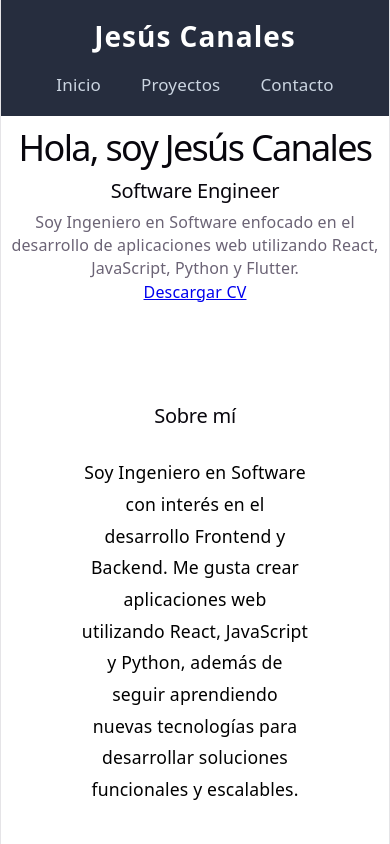
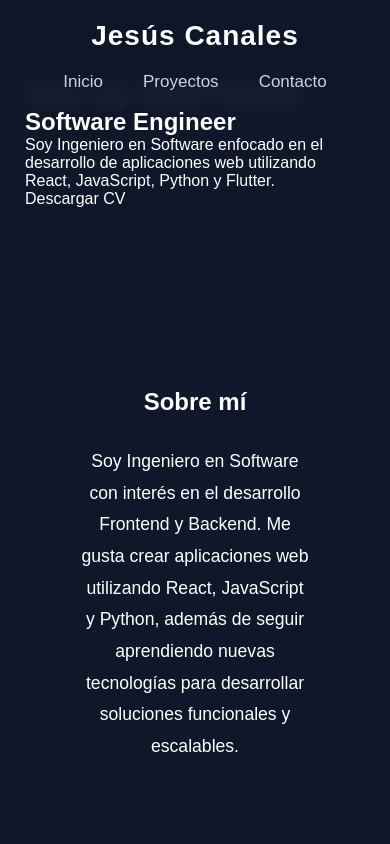
Before and after one commit to JesusCanales02/Portafolio, a React (Vite) app: page / in a window 390 px wide. Shown: the top 844 px of the page. Built offline with nearby package versions, Linux system fonts and the light colour scheme.

Commit message:
Css de nuevo

```diff
--- a/package.json
+++ b/package.json
@@ -10,6 +10,7 @@
     "preview": "vite preview"
   },
   "dependencies": {
+    "lucide-react": "^1.28.0",
     "react": "^19.2.8",
     "react-dom": "^19.2.8"
   },
--- a/src/App.css
+++ b/src/App.css
@@ -1,184 +1,15 @@
-.counter {
-  font-size: 16px;
-  padding: 5px 10px;
-  border-radius: 5px;
-  color: var(--accent);
-  background: var(--accent-bg);
-  border: 2px solid transparent;
-  transition: border-color 0.3s;
-  margin-bottom: 24px;
+section{
 
-  &:hover {
-    border-color: var(--accent-border);
-  }
-  &:focus-visible {
-    outline: 2px solid var(--accent);
-    outline-offset: 2px;
-  }
+    padding:100px 80px;
+
 }
 
-.hero {
-  position: relative;
+@media (max-width:768px){
 
-  .base,
-  .framework,
-  .vite {
-    inset-inline: 0;
-    margin: 0 auto;
-  }
+    section{
 
-  .base {
-    width: 170px;
-    position: relative;
-    z-index: 0;
-  }
+        padding:80px 25px;
 
-  .framework,
-  .vite {
-    position: absolute;
-  }
-
-  .framework {
-    z-index: 1;
-    top: 34px;
-    height: 28px;
-    transform: perspective(2000px) rotateZ(300deg) rotateX(44deg) rotateY(39deg)
-      scale(1.4);
-  }
-
-  .vite {
-    z-index: 0;
-    top: 107px;
-    height: 26px;
-    width: auto;
-    transform: perspective(2000px) rotateZ(300deg) rotateX(40deg) rotateY(39deg)
-      scale(0.8);
-  }
-}
-
-#center {
-  display: flex;
-  flex-direction: column;
-  gap: 25px;
-  place-content: center;
-  place-items: center;
-  flex-grow: 1;
-
-  @media (max-width: 1024px) {
-    padding: 32px 20px 24px;
-    gap: 18px;
-  }
-}
-
-#next-steps {
-  display: flex;
-  border-top: 1px solid var(--border);
-  text-align: left;
-
-  & > div {
-    flex: 1 1 0;
-    padding: 32px;
-    @media (max-width: 1024px) {
-      padding: 24px 20px;
-    }
-  }
-
-  .icon {
-    margin-bottom: 16px;
-    width: 22px;
-    height: 22px;
-  }
-
-  @media (max-width: 1024px) {
-    flex-direction: column;
-    text-align: center;
-  }
-}
-
-#docs {
-  border-right: 1px solid var(--border);
-
-  @media (max-width: 1024px) {
-    border-right: none;
-    border-bottom: 1px solid var(--border);
-  }
-}
-
-#next-steps ul {
-  list-style: none;
-  padding: 0;
-  display: flex;
-  gap: 8px;
-  margin: 32px 0 0;
-
-  .logo {
-    height: 18px;
-  }
-
-  a {
-    color: var(--text-h);
-    font-size: 16px;
-    border-radius: 6px;
-    background: var(--social-bg);
-    display: flex;
-    padding: 6px 12px;
-    align-items: center;
-    gap: 8px;
-    text-decoration: none;
-    transition: box-shadow 0.3s;
-
-    &:hover {
-      box-shadow: var(--shadow);
-    }
-    .button-icon {
-      height: 18px;
-      width: 18px;
-    }
-  }
-
-  @media (max-width: 1024px) {
-    margin-top: 20px;
-    flex-wrap: wrap;
-    justify-content: center;
-
-    li {
-      flex: 1 1 calc(50% - 8px);
     }
 
-    a {
-      width: 100%;
-      justify-content: center;
-      box-sizing: border-box;
-    }
-  }
 }
-
-#spacer {
-  height: 88px;
-  border-top: 1px solid var(--border);
-  @media (max-width: 1024px) {
-    height: 48px;
-  }
-}
-
-.ticks {
-  position: relative;
-  width: 100%;
-
-  &::before,
-  &::after {
-    content: '';
-    position: absolute;
-    top: -4.5px;
-    border: 5px solid transparent;
-  }
-
-  &::before {
-    left: 0;
-    border-left-color: var(--border);
-  }
-  &::after {
-    right: 0;
-    border-right-color: var(--border);
-  }
-}
--- a/src/componentes/About/About.css
+++ b/src/componentes/About/About.css
@@ -12,11 +12,11 @@
 
     margin:30px auto 0;
 
-    color:#cbd5e1;
+    color:white;
 
     line-height:1.8;
 
     font-size:1.1rem;
-    color: black;
+    color: white;
 
 }
--- a/src/componentes/Contact/Contact.css
+++ b/src/componentes/Contact/Contact.css
@@ -8,7 +8,7 @@
 
 .contact p{
 
-    color:#cbd5e1;
+    color:white;
 
     margin:15px 0;
 
--- a/src/componentes/Hero/Hero.css
+++ b/src/componentes/Hero/Hero.css
@@ -1,6 +1,6 @@
 .hero{
 
-    min-height:100vh;
+    min-height:90vh;
 
     display:flex;
 
@@ -42,7 +42,7 @@
 
 .hero h2{
 
-    color:#94a3b8;
+    color:black;
 
     margin:20px 0;
 
@@ -52,7 +52,7 @@
 
 .hero-description{
 
-    color:#cbd5e1;
+    color:black;
 
     line-height:1.8;
 
--- a/src/componentes/Navbar/Navbar.css
+++ b/src/componentes/Navbar/Navbar.css
@@ -55,8 +55,13 @@ nav ul li:hover {
 }
 
 .navbar{
-    position: sticky;
-    top: 0;
+    position:fixed;
+
+    left:0;
+
+    top:0;
+
+    width:100%;
 
     display: flex;
     justify-content: space-between;
--- a/src/index.css
+++ b/src/index.css
@@ -1,115 +1,47 @@
-:root {
-  --text: #6b6375;
-  --text-h: #08060d;
-  --bg: #fff;
-  --border: #e5e4e7;
-  --code-bg: #f4f3ec;
-  --accent: #aa3bff;
-  --accent-bg: rgba(170, 59, 255, 0.1);
-  --accent-border: rgba(170, 59, 255, 0.5);
-  --social-bg: rgba(244, 243, 236, 0.5);
-  --shadow:
-    rgba(0, 0, 0, 0.1) 0 10px 15px -3px, rgba(0, 0, 0, 0.05) 0 4px 6px -2px;
+html{
 
-  --sans: system-ui, 'Segoe UI', Roboto, sans-serif;
-  --heading: system-ui, 'Segoe UI', Roboto, sans-serif;
-  --mono: ui-monospace, Consolas, monospace;
+    scroll-behavior:smooth;
 
-  font: 18px/145% var(--sans);
-  letter-spacing: 0.18px;
-  color-scheme: light dark;
-  color: var(--text);
-  background: var(--bg);
-  font-synthesis: none;
-  text-rendering: optimizeLegibility;
-  -webkit-font-smoothing: antialiased;
-  -moz-osx-font-smoothing: grayscale;
-
-  @media (max-width: 1024px) {
-    font-size: 16px;
-  }
 }
 
-@media (prefers-color-scheme: dark) {
-  :root {
-    --text: #9ca3af;
-    --text-h: #f3f4f6;
-    --bg: #16171d;
-    --border: #2e303a;
-    --code-bg: #1f2028;
-    --accent: #c084fc;
-    --accent-bg: rgba(192, 132, 252, 0.15);
-    --accent-border: rgba(192, 132, 252, 0.5);
-    --social-bg: rgba(47, 48, 58, 0.5);
-    --shadow:
-      rgba(0, 0, 0, 0.4) 0 10px 15px -3px, rgba(0, 0, 0, 0.25) 0 4px 6px -2px;
-  }
+*{
 
-  #social .button-icon {
-    filter: invert(1) brightness(2);
-  }
+    margin:0;
+
+    padding:0;
+
+    box-sizing:border-box;
+
 }
 
-body {
-  margin: 0;
+body{
+
+    background:#0f172a;
+
+    color:white;
+
+    font-family:Arial, Helvetica, sans-serif;
+
 }
 
-html{
-  scroll-behavior: smooth;
+#root{
+
+    width:100%;
+
+    min-height:100vh;
+
 }
 
-#root {
-  width: 1126px;
-  max-width: 100%;
-  margin: 0 auto;
-  text-align: center;
-  border-inline: 1px solid var(--border);
-  min-height: 100svh;
-  display: flex;
-  flex-direction: column;
-  box-sizing: border-box;
+a{
+
+    text-decoration:none;
+
+    color:inherit;
+
 }
 
-h1,
-h2 {
-  font-family: var(--heading);
-  font-weight: 500;
-  color: var(--text-h);
+ul{
+
+    list-style:none;
+
 }
-
-h1 {
-  font-size: 56px;
-  letter-spacing: -1.68px;
-  margin: 32px 0;
-  @media (max-width: 1024px) {
-    font-size: 36px;
-    margin: 20px 0;
-  }
-}
-h2 {
-  font-size: 24px;
-  line-height: 118%;
-  letter-spacing: -0.24px;
-  margin: 0 0 8px;
-  @media (max-width: 1024px) {
-    font-size: 20px;
-  }
-}
-p {
-  margin: 0;
-}
-
-code,
-.counter {
-  font-family: var(--mono);
-  display: inline-flex;
-  border-radius: 4px;
-  color: var(--text-h);
-}
-
-code {
-  font-size: 15px;
-  line-height: 135%;
-  padding: 4px 8px;
-  background: var(--code-bg);
-}
```
Also changed, not shown: 1 other file (tests, documents, lock files or other folders).
